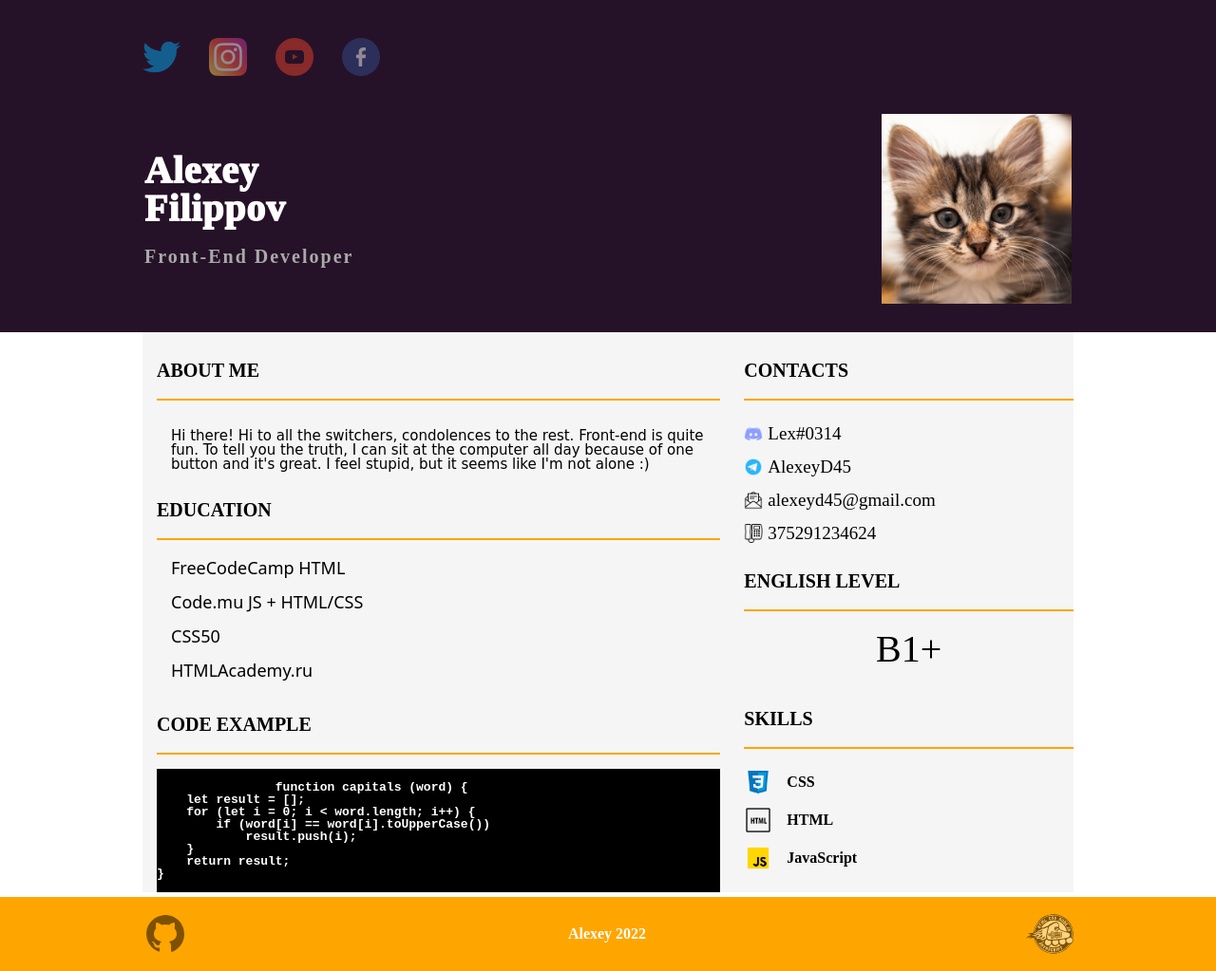
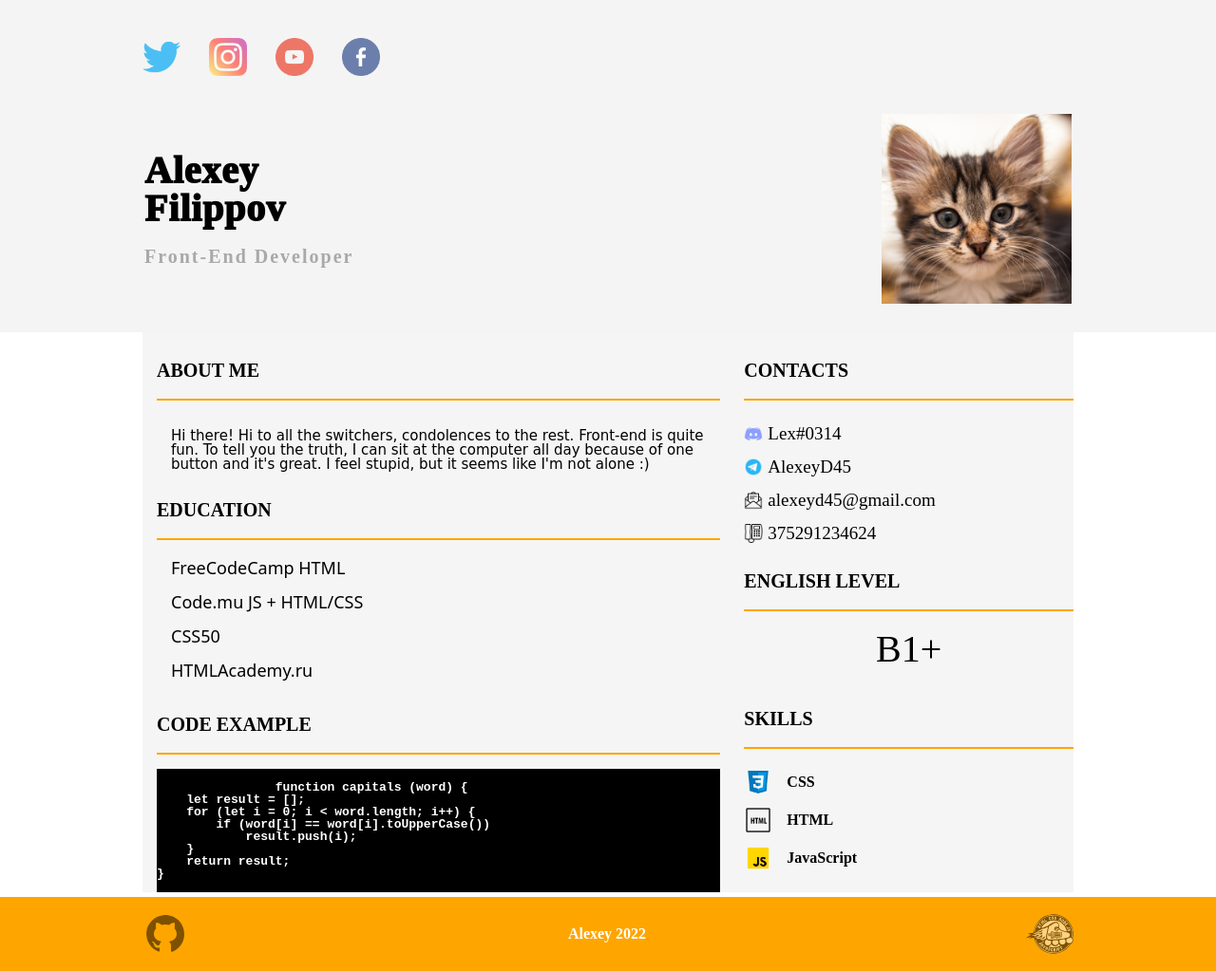
Before and after one commit to lexggwp/rsschool-cv, a plain HTML site: page index.html in a window 1280 px wide. Shown: the whole page at 95% size. Drawn offline with Linux system fonts and the light colour scheme.

Commit message:
fixed: changed header bg-color

```diff
--- a/styles/style.css
+++ b/styles/style.css
@@ -82,12 +82,11 @@ h1, h2, h3, h4, h5, h6 {
 /* Header */
 .header {
     padding-top: 20px;
-    background: #261228;
+    background: #f5f4f4;
 }
 
 .header-menu {
     padding-top: 20px;
-    background: #261228;
 }
 
 .header-menu__list {
@@ -109,11 +108,13 @@ h1, h2, h3, h4, h5, h6 {
     display: inline-block;
     max-width: 40px;
     max-height: 40px;
-    opacity: 0.5;
+    opacity: 0.7;
+    transition-duration: 1s;
 }
 
 .header-menu__link a img:hover {
     opacity: 1;
+
 }
 
 .header-bottom {
@@ -125,7 +126,7 @@ h1, h2, h3, h4, h5, h6 {
 
 .header-text__name {
     letter-spacing: 0.02em;
-    color: white;
+    color: black;
     font-size: 40px;
     font-weight: 1000;
     max-width: 100px;
```
